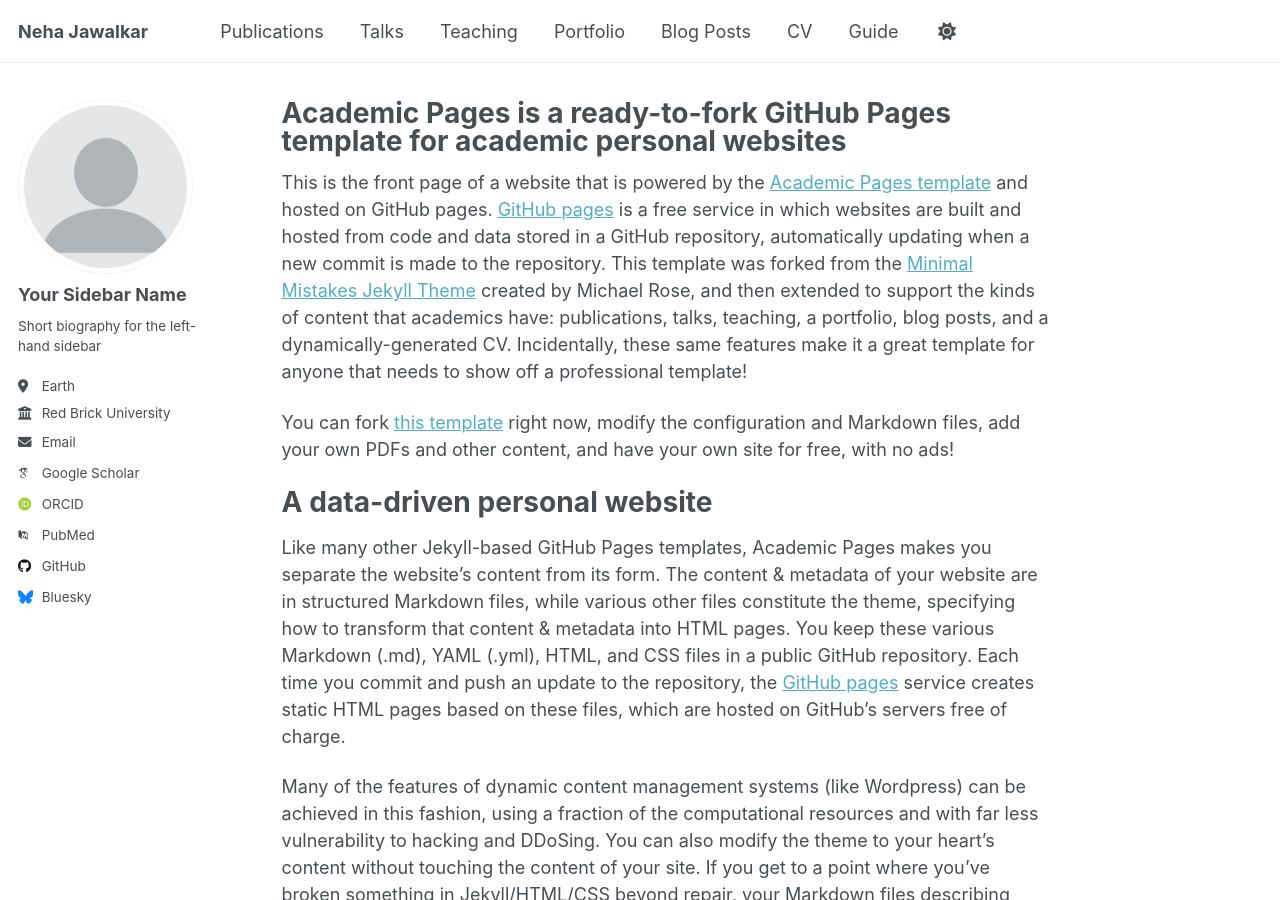
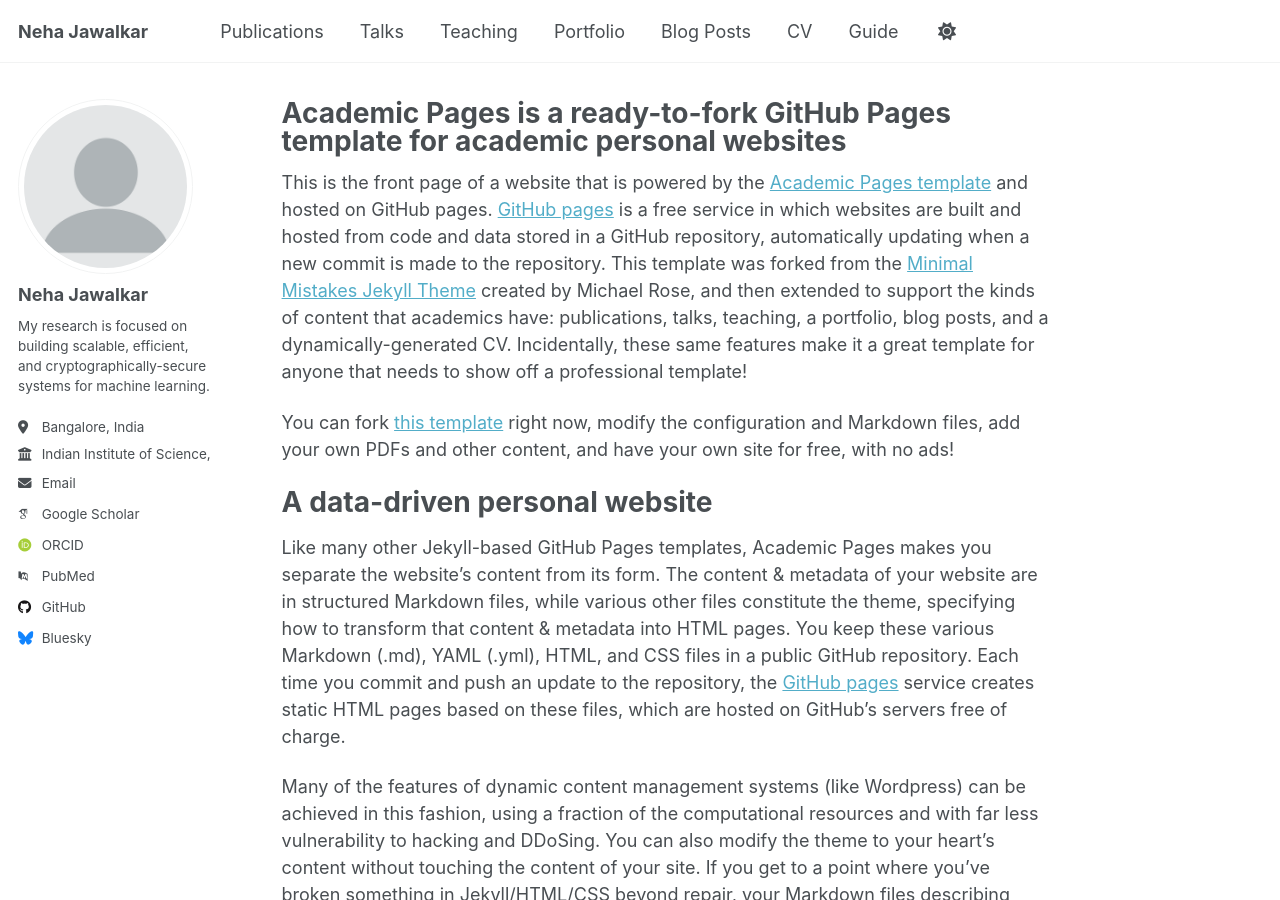
Before and after one commit to neha-jawalkar/neha-jawalkar.github.io, a Jekyll site: the page built from _pages/about.md, in a window 1280 px wide and 900 px high. Built offline with Jekyll 4.4.1, drawn with Linux system fonts in a browser that asks for light colours; some web fonts are replaced; a script that is not in the unit is left out.

Commit message:
Changed config

```diff
--- a/_config.yml
+++ b/_config.yml
@@ -24,13 +24,13 @@
 author:
   # Biographic information
   avatar           : "profile.png"
-  name             : "Your Sidebar Name"
+  name             : "Neha Jawalkar"
   pronouns         : # example: "she/her"
-  bio              : "Short biography for the left-hand sidebar"
-  location         : "Earth"
-  employer         : "Red Brick University"
+  bio              : "My research is focused on building scalable, efficient, and cryptographically-secure systems for machine learning."
+  location         : "Bangalore, India"
+  employer         : "Indian Institute of Science, Bangalore"
   uri              : # URL
-  email            : "none@example.org"
+  email            : "jawalkarp@iisc.ac.in"
 
   # Academic websites
   academia         : # URL
```
